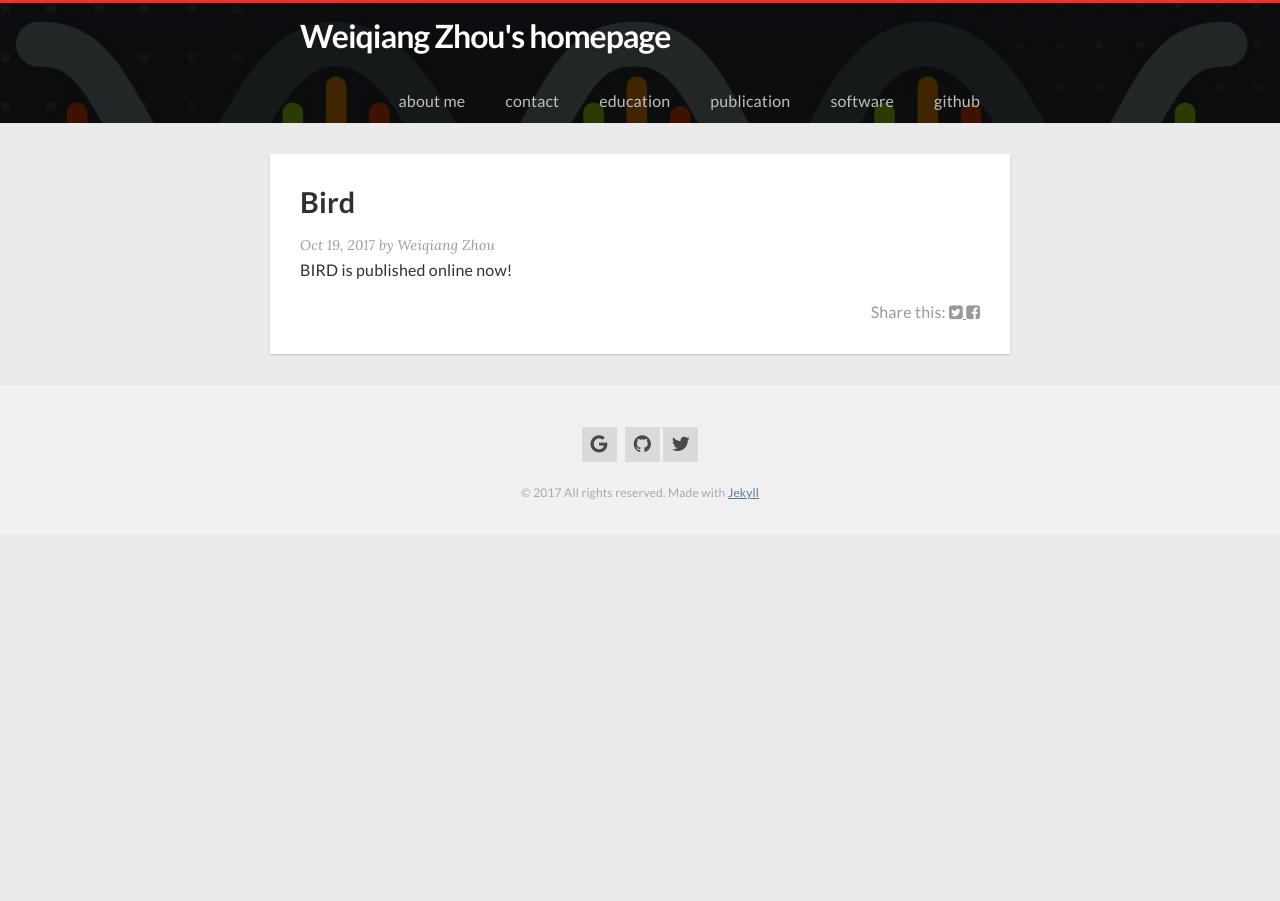
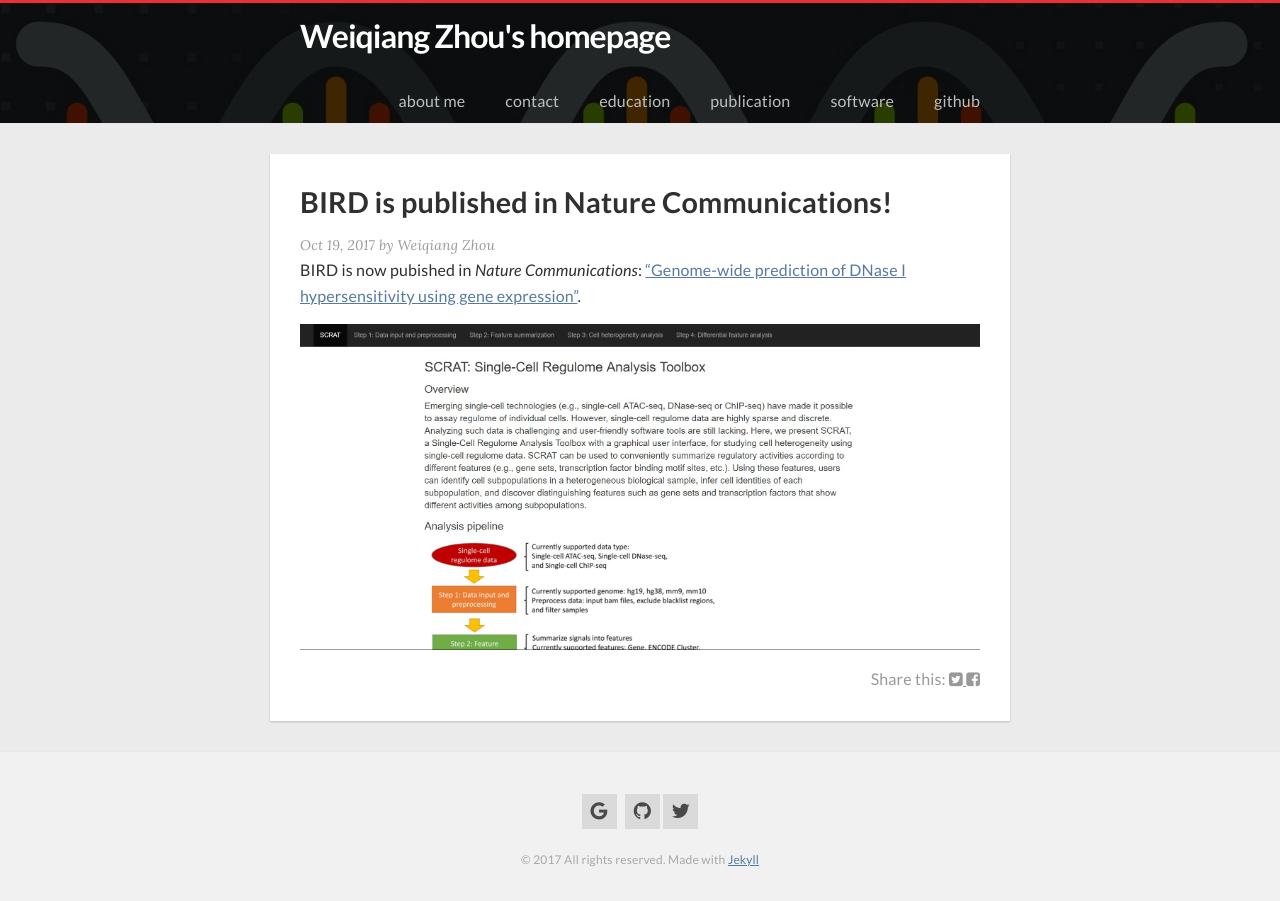
Before and after one commit to ILoveYouKen/ILoveYouKen.github.io, a Jekyll site: the page built from _posts/2017-10-19-BIRD.markdown, in a window 1280 px wide. Built offline with Jekyll 4.4.1, drawn with Linux system fonts in a browser that asks for light colours; nearby versions of some CDN libraries; our own code applies the rules of GitHub Pages for plain Markdown files.

Commit message:
Update 2017-10-19-BIRD.markdown

```diff
--- a/_posts/2017-10-19-BIRD.markdown
+++ b/_posts/2017-10-19-BIRD.markdown
@@ -1 +1,10 @@
-BIRD is published online now!
+---
+layout: post
+title:  "BIRD is published in Nature Communications!"
+date:   2017-10-19 10:50:00
+categories: paper update
+comments: false
+---
+BIRD is now pubished in *Nature Communications*: ["Genome-wide prediction of DNase I hypersensitivity using gene expression"](https://www.nature.com/articles/s41467-017-01188-x).
+
+![](http://weiqiangzhou.com/images/scrat_screenshot.png "SCRAT screenshot")
```
